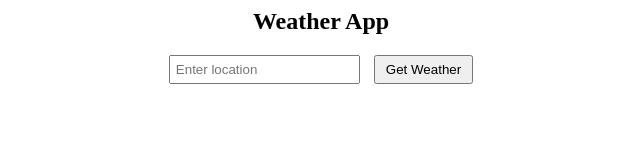
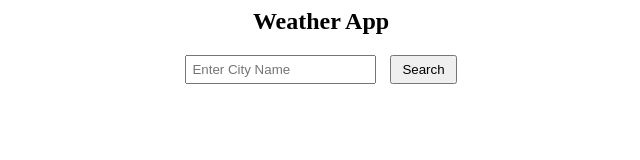
Before and after one commit to genos177/weather-app, a plain HTML site: page index.html in a window 1280 px wide. Shown: the whole page, without its empty margins (319-959 px from the left). Drawn offline with Linux system fonts and the light colour scheme.

Commit message:
Update index.html

```diff
--- a/index.html
+++ b/index.html
@@ -7,8 +7,8 @@
   <div id="weather-container">
     <h2>Weather App</h2>
     <div id="location-container">
-      <input type="text" id="location-input" placeholder="Enter location">
-      <button id="submit-btn">Get Weather</button>
+      <input type="text" id="location-input" placeholder="Enter City Name">
+      <button id="submit-btn">Search</button>
     </div>
     <div id="weather-info">
       <div id="current-weather"></div>
```
